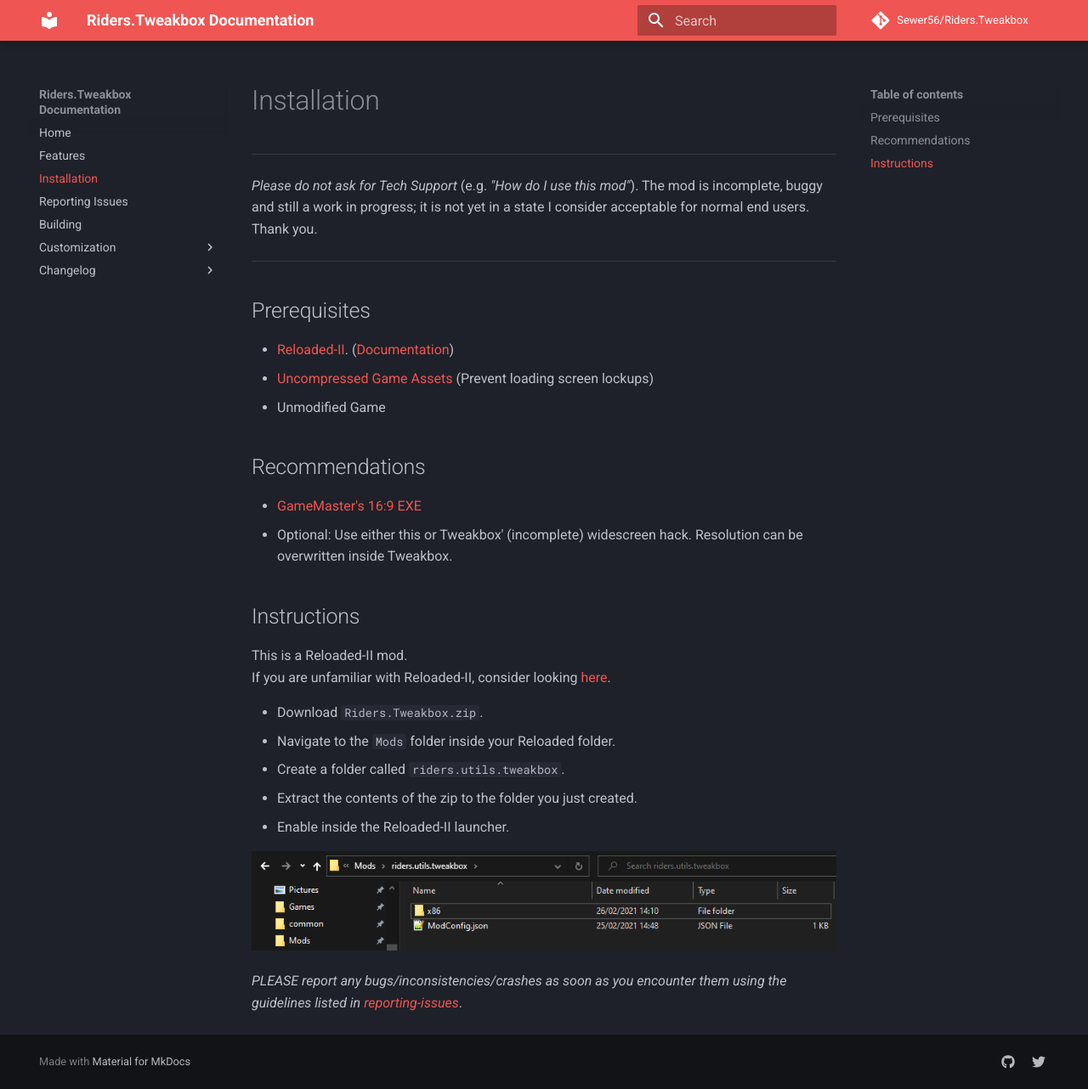
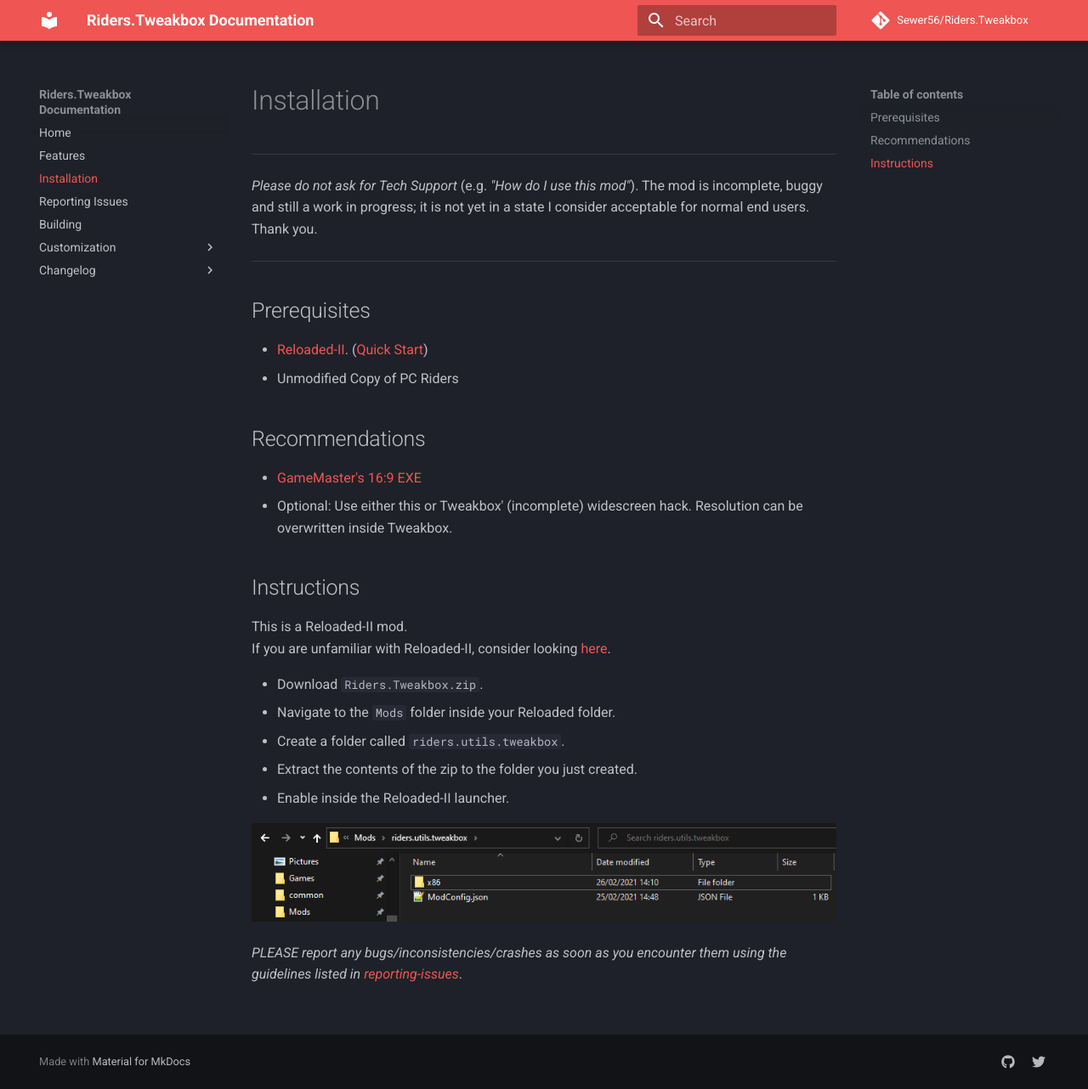
Before and after one commit to Sewer56/Riders.Tweakbox, an MkDocs documentation site: the page built from docs/installation.md, in a window 1280 px wide and 1282 px high. Shown: the whole window at 85% size. Built offline with MkDocs 1.6.1 and Material for MkDocs 9.7.7, drawn with Linux system fonts in a browser that asks for light colours; comment, search, counter and statistics services are not loaded.

Commit message:
Updated: Install Guide with Removed Uncompressed Asset Requirement

```diff
--- a/docs/installation.md
+++ b/docs/installation.md
@@ -6,9 +6,8 @@
 ------------
 
 ## Prerequisites
-- [Reloaded-II](https://github.com/Reloaded-Project/Reloaded-II/releases). ([Documentation](https://reloaded-project.github.io/Reloaded-II/))
-- [Uncompressed Game Assets](https://community.pcgamingwiki.com/files/file/2087-uncompressed-sonic-riders-assets/) (Prevent loading screen lockups)
-- Unmodified Game
+- [Reloaded-II](https://github.com/Reloaded-Project/Reloaded-II/releases). ([Quick Start](https://reloaded-project.github.io/Reloaded-II/QuickStart/))
+- Unmodified Copy of PC Riders
 
 ## Recommendations
 - [GameMaster's 16:9 EXE](https://www.wsgf.org/f/u/contrib/dr/658/hacks/riders169.7z)
```
